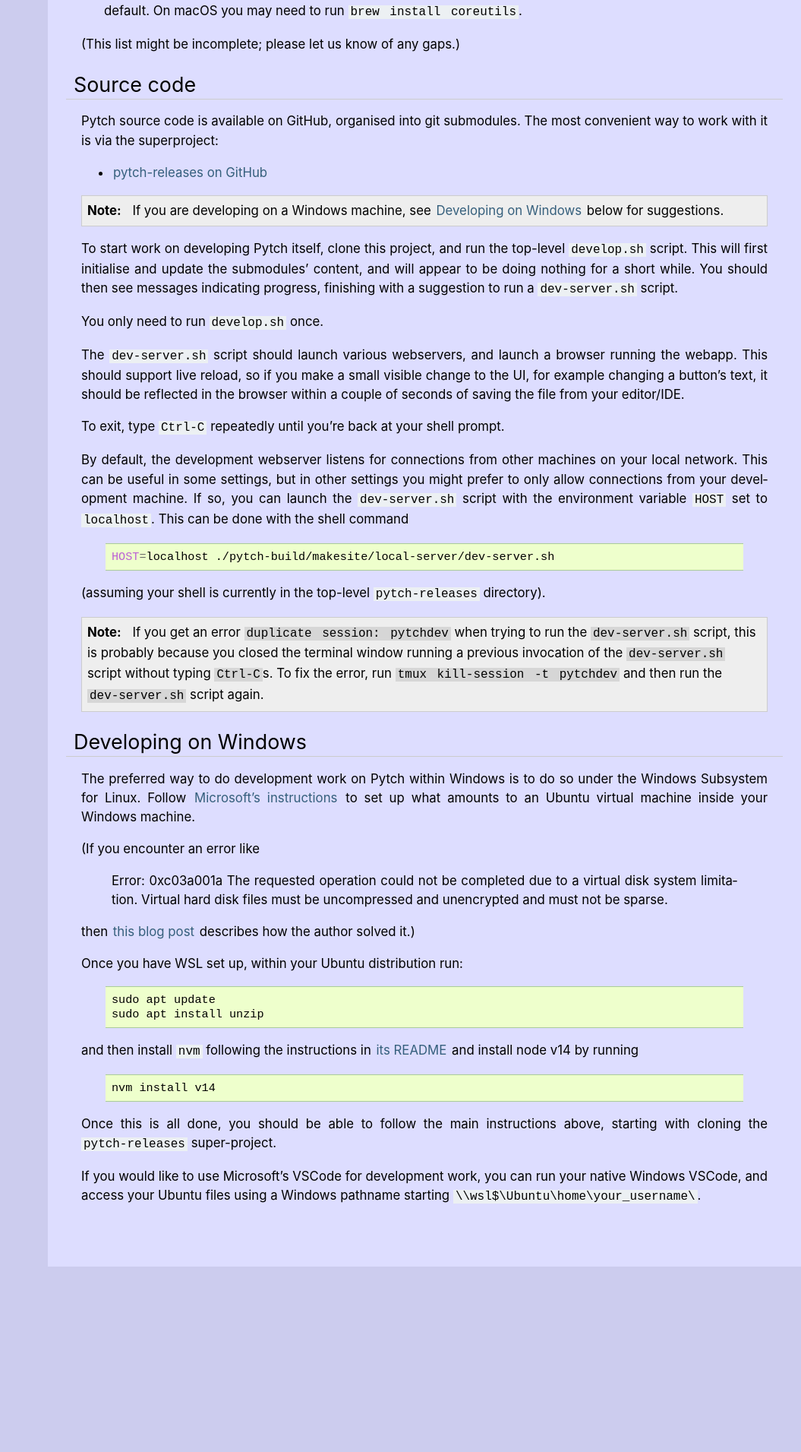
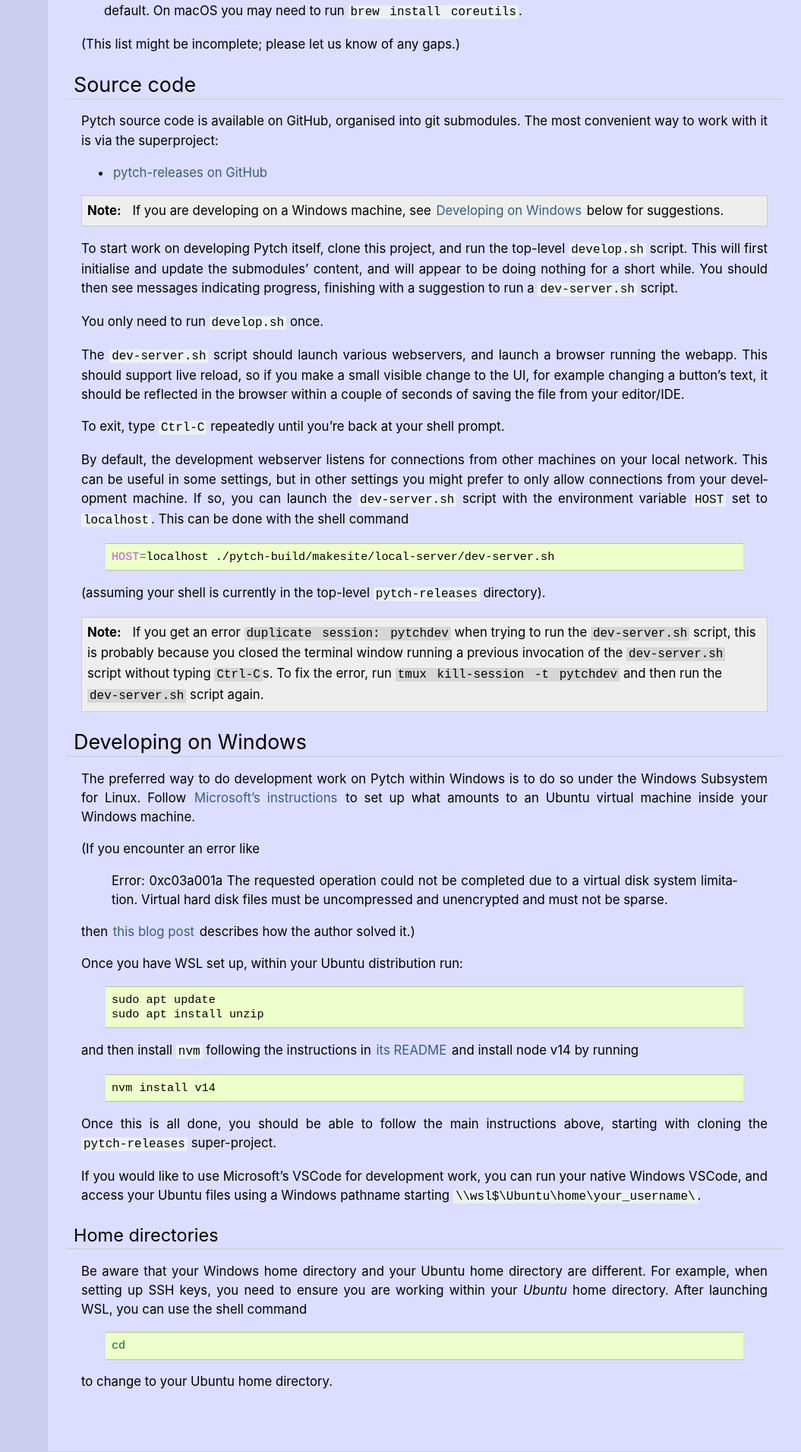
Before and after one commit to pytchlang/pytch-website, a Sphinx documentation site: the page built from source/developer/development-setup.rst, in a window 1280 px wide. Shown: the part 954-2865 px from the top of the page at 76% size, without its empty margins (225-1280 px from the left). Built offline with Sphinx 7.4.7, drawn with Linux system fonts in a browser that asks for light colours; pages that are not in the unit, such as notebooks, are missing from menus.

Commit message:
Add note re Windows vs Ubuntu home directories

```diff
--- a/source/developer/development-setup.rst
+++ b/source/developer/development-setup.rst
@@ -148,3 +148,17 @@ super-project.
 If you would like to use Microsoft's VSCode for development work, you
 can run your native Windows VSCode, and access your Ubuntu files using
 a Windows pathname starting ``\\wsl$\Ubuntu\home\your_username\``.
+
+Home directories
+~~~~~~~~~~~~~~~~
+
+Be aware that your Windows home directory and your Ubuntu home
+directory are different.  For example, when setting up SSH keys, you
+need to ensure you are working within your *Ubuntu* home directory.
+After launching WSL, you can use the shell command
+
+.. code-block:: shell
+
+   cd
+
+to change to your Ubuntu home directory.
```
